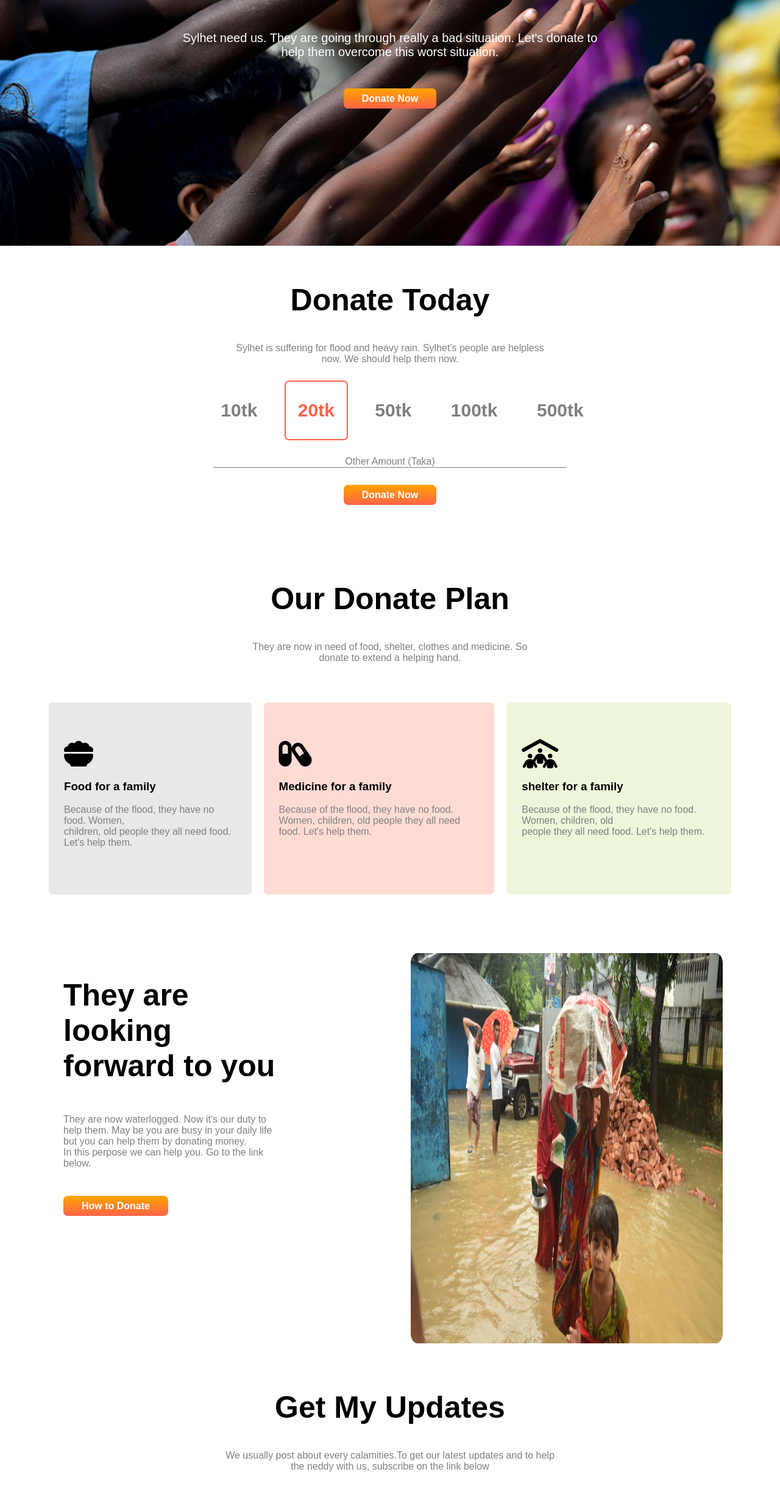
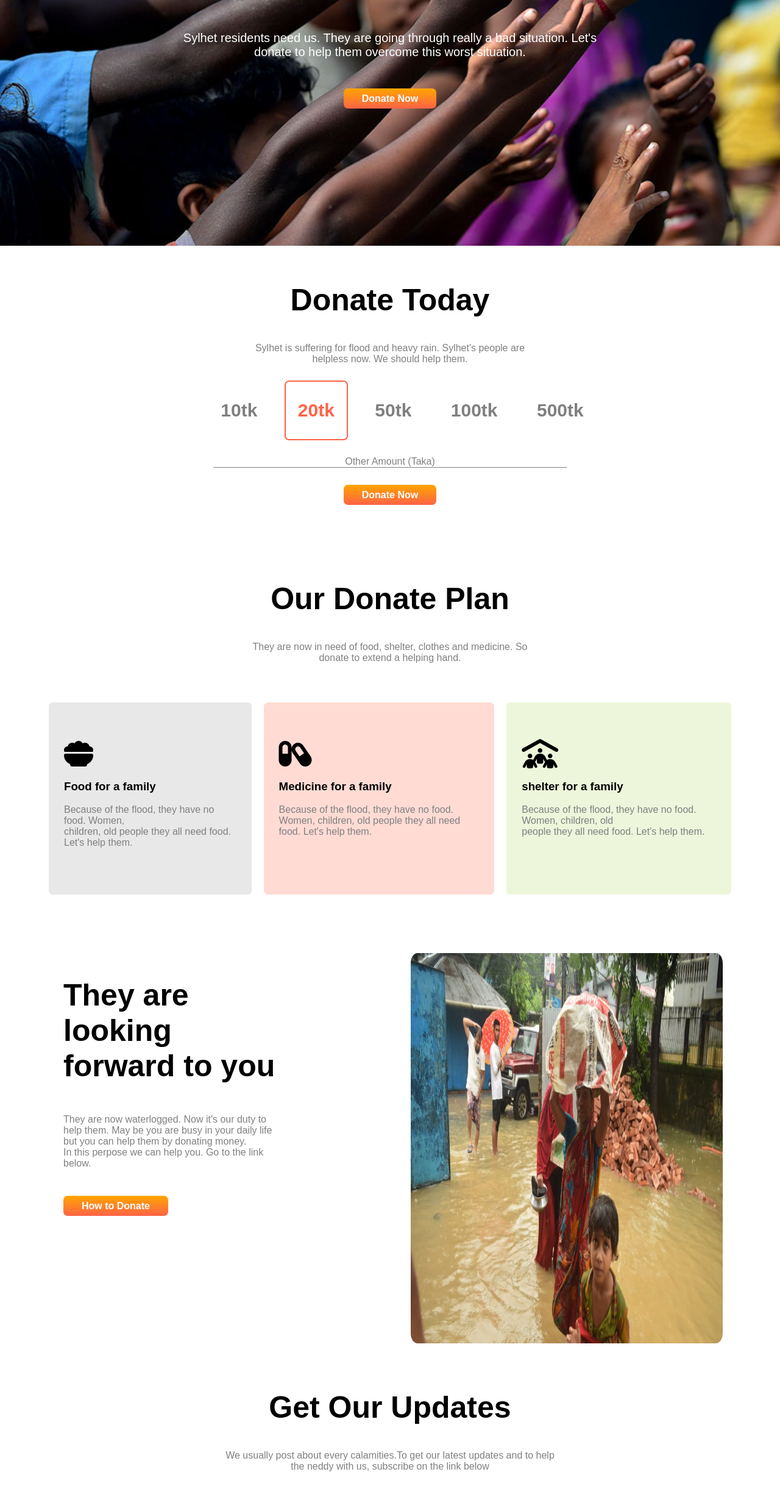
Before and after one commit to anupom998/assignment1, a plain HTML site: page index.html in a window 1280 px wide. Shown: the part 297-2770 px from the top of the page at 61% size. Drawn offline with Linux system fonts and the light colour scheme; a web font is replaced by a local one.

Commit message:
finally-assignment-done-but-lately

```diff
--- a/index.html
+++ b/index.html
@@ -19,7 +19,7 @@
     <section class="first-portion">
     <h1>Let's Help Needy And<br> Get Inner Peace !</h1>
 
-    <p class="first-para">Sylhet need us. They are going through really a bad situation. Let's donate to<br>help them overcome this worst situation.</p>
+    <p class="first-para">Sylhet residents need us. They are going through really a bad  situation. Let's <br> donate to help them overcome this worst situation.</p>
     <br>
     <br>
     <a class="donate-button" target="_blank" href="https://www.linkedin.com/in/anupom-mondol-927187207/">Donate Now</a>
@@ -28,10 +28,10 @@
      <section class="second-portion">
         <div class="second-portion-money">
              <h1 class="second-h1">Donate Today</h1>
-             <p class="grey-color">Sylhet is suffering for flood and heavy rain. Sylhet's people are helpless <br>now. We should help them now.
+             <p class="grey-color">Sylhet  is suffering for flood and heavy rain. Sylhet's people are <br> helpless now. We should help them.
              <ul>
                 <li>10tk</li>
-                <li id="takar-id">20tk</li>
+                <li id="specific-money-design">20tk</li>
                 <li>50tk</li>
                 <li>100tk</li>
                 <li>500tk</li>
@@ -86,7 +86,7 @@
     </section>
     <section class="email">
         <div class="second-portion-money">
-        <h1 class="second-h1">Get My Updates</h1>
+        <h1 class="second-h1">Get Our Updates</h1>
         <p class="grey-color">We usually post about every calamities.To get our latest updates  and to help <br>the neddy with us, subscribe on the link below</p><br>
         <br>
     </div>
--- a/style.css
+++ b/style.css
@@ -59,7 +59,7 @@ ul li{
     border-bottom: 1px solid grey;
     margin: 0px 350px;
 }
-#takar-id{
+#specific-money-design{
     color: tomato;
     border: 2.5px solid tomato;
     border-radius: 7%;
```
